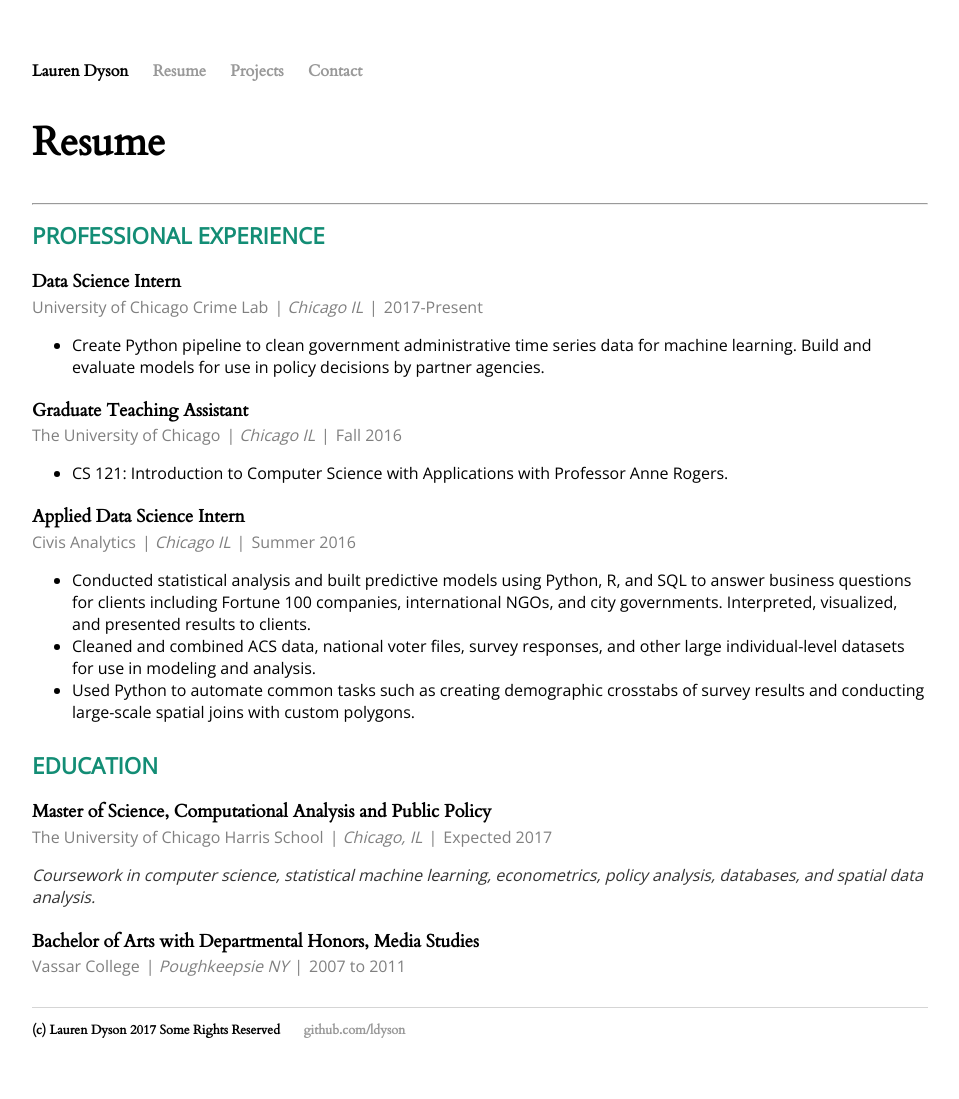
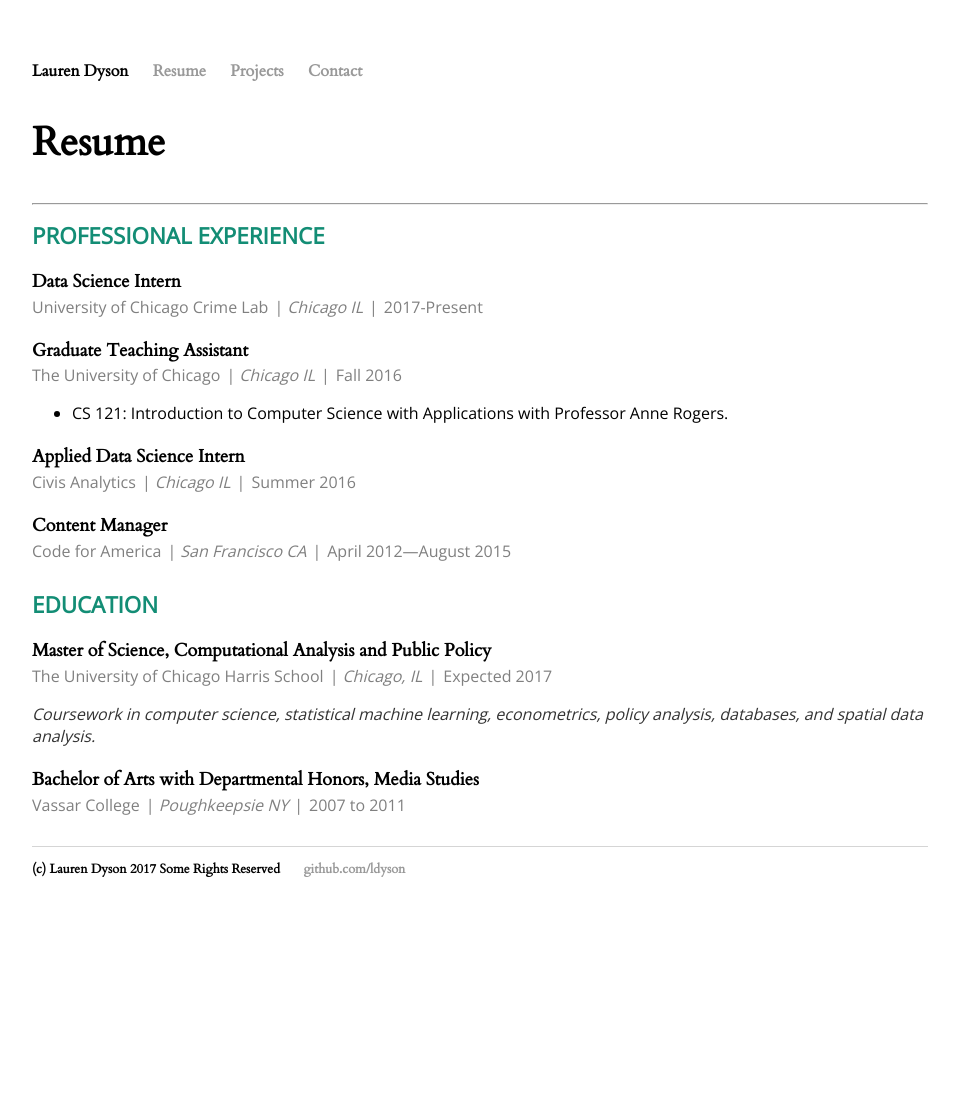
Before and after one commit to ldyson/ldyson.github.io, a Jekyll site: the page built from resume/index.html, in a window 1280 px wide. Shown: the whole page, without its empty margins (160-1119 px from the left). Built offline with Jekyll 4.4.1, drawn with Linux system fonts in a browser that asks for light colours; after the commit the page ends 938 px from its top, so only the background shows below that.

Commit message:
Update experience.html

```diff
--- a/_includes/experience.html
+++ b/_includes/experience.html
@@ -6,9 +6,9 @@
             <span>University of Chicago Crime Lab</span>
             <span><address>Chicago IL</address><time>2017-Present</time></span>
         </header>
-        <ul>
+<!--         <ul>
             <li>Create Python pipeline to clean government administrative time series data for machine learning. Build and evaluate models for use in policy decisions by partner agencies.</li>
-        </ul>
+        </ul> -->
     </article>
     <article>
         <header>
@@ -26,10 +26,22 @@
             <span>Civis Analytics</span>
             <span><address>Chicago IL</address><time>Summer 2016</time></span>
         </header>
-        <ul>
+<!--         <ul>
             <li>Conducted statistical analysis and built predictive models using Python, R, and SQL to answer business questions for clients including Fortune 100 companies, international NGOs, and city governments. Interpreted, visualized, and presented results to clients.</li>
             <li>Cleaned and combined ACS data, national voter files, survey responses, and other large individual-level datasets for use in modeling and analysis.</li>
             <li>Used Python to automate common tasks such as creating demographic crosstabs of survey results and conducting large-scale spatial joins with custom polygons.</li>
-        </ul>
+        </ul> -->
+    </article>
+    <article>
+        <header>
+            <h3>Content Manager</h3>
+            <span>Code for America</span>
+            <span><address>San Francisco CA</address><time>April 2012—August 2015</time></span>
+        </header>
+<!--         <ul>
+            <li>Conducted statistical analysis and built predictive models using Python, R, and SQL to answer business questions for clients including Fortune 100 companies, international NGOs, and city governments. Interpreted, visualized, and presented results to clients.</li>
+            <li>Cleaned and combined ACS data, national voter files, survey responses, and other large individual-level datasets for use in modeling and analysis.</li>
+            <li>Used Python to automate common tasks such as creating demographic crosstabs of survey results and conducting large-scale spatial joins with custom polygons.</li>
+        </ul> -->
     </article>
 </section>
```
